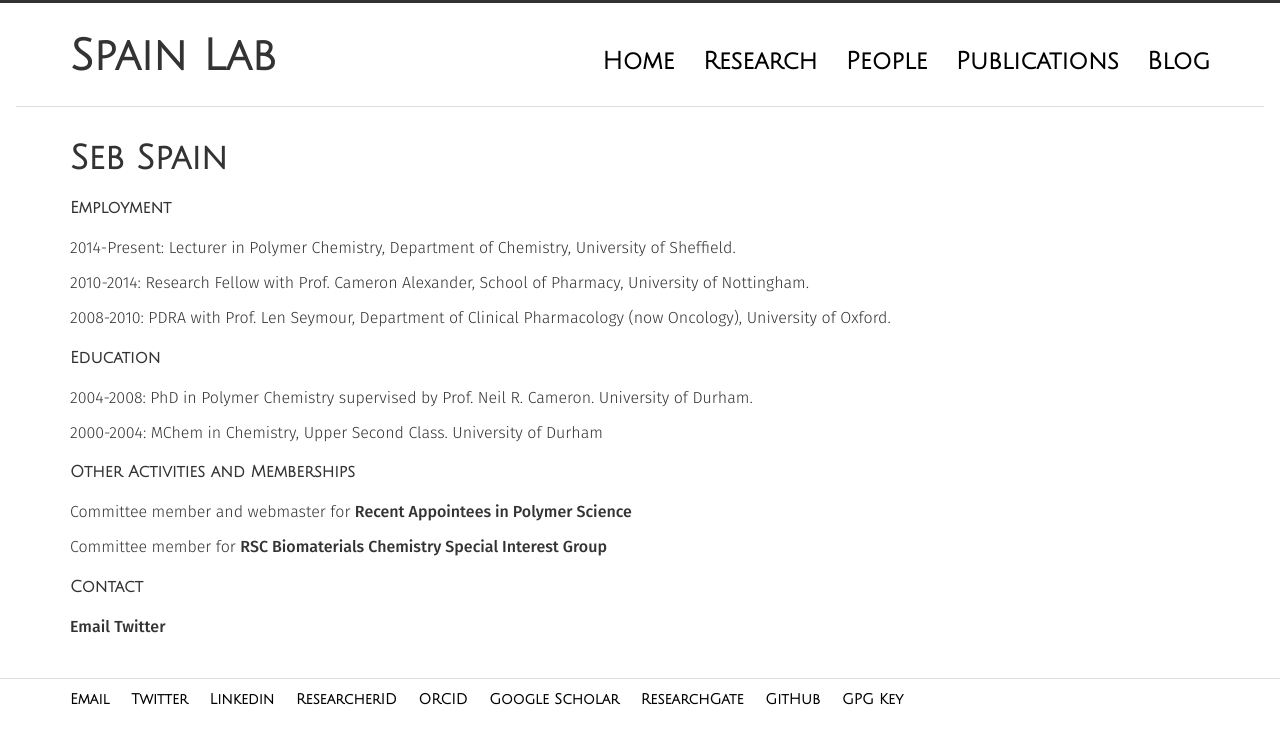
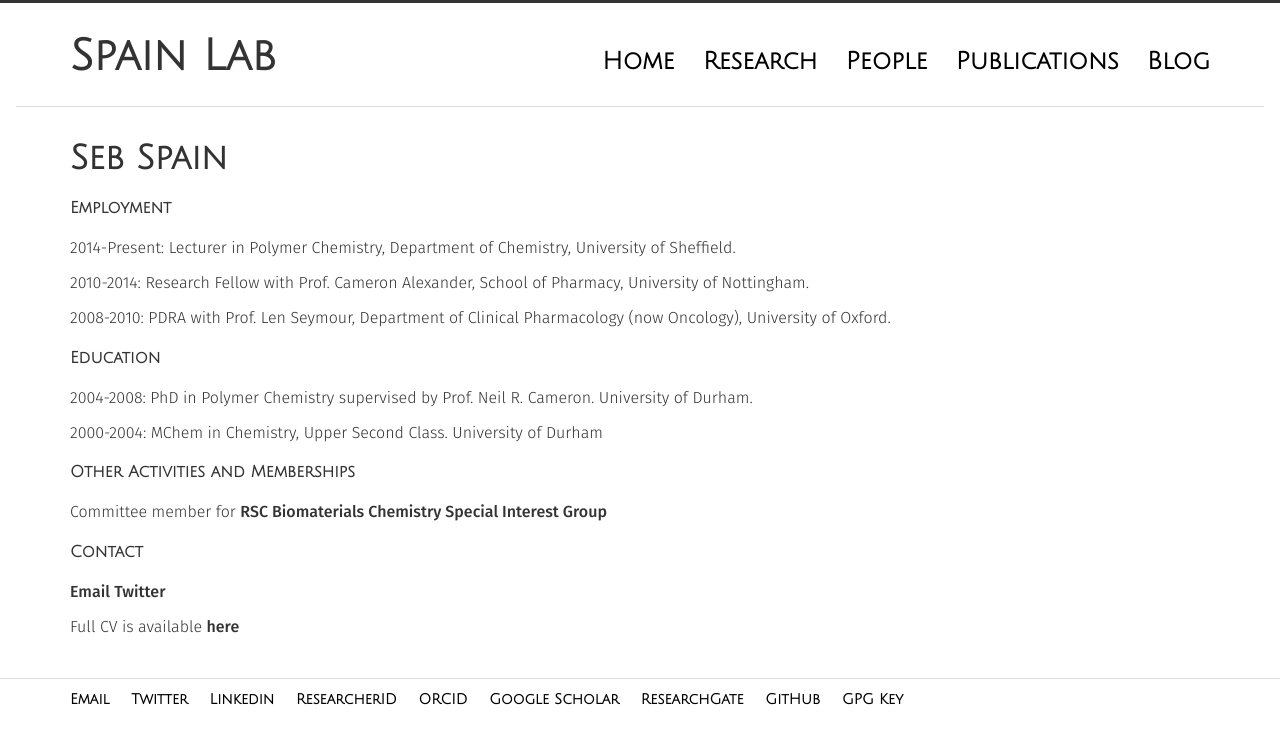
Before and after one commit to sebspain/sebspain.github.io, a Jekyll site: the page built from about/index.md, in a window 1280 px wide. Shown: the top 744 px of the page. Built offline with Jekyll 4.4.1, drawn with Linux system fonts in a browser that asks for light colours.

Commit message:
added CV link

```diff
--- a/about/index.md
+++ b/about/index.md
@@ -17,7 +17,6 @@ title: Seb Spain
 2000-2004: MChem in Chemistry, Upper Second Class. University of Durham
 
 #### Other Activities and Memberships
-Committee member and webmaster for [Recent Appointees in Polymer Science](http://www.raps.org.uk)
 
 Committee member for [RSC Biomaterials Chemistry Special Interest Group](http://www.rsc.org/Membership/Networking/InterestGroups/Biomaterials/index.asp)
 
@@ -25,3 +24,5 @@ Committee member for [RSC Biomaterials Chemistry Special Interest Group](http://
 
 <a href="mailto:seb@spain-lab.co.uk" class="button">Email</a>
 <a href="https://twitter.com/sebspain" class="button">Twitter</a>
+
+Full CV is available [here](http://sebspain.co.uk/publications/other/SGSpain_CV.pdf)
```
